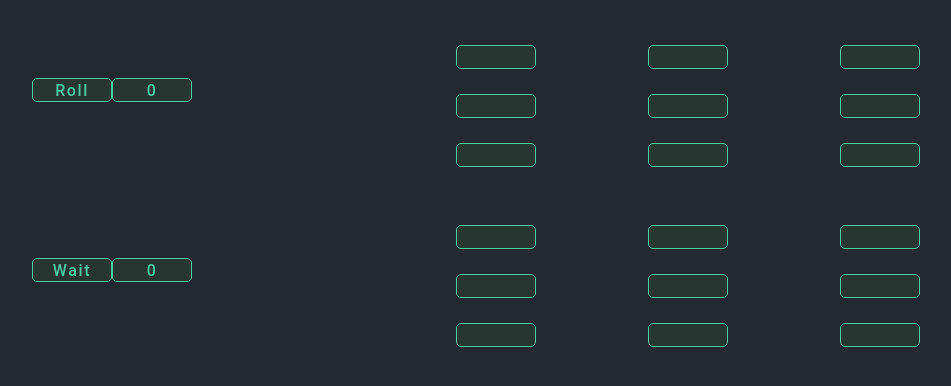
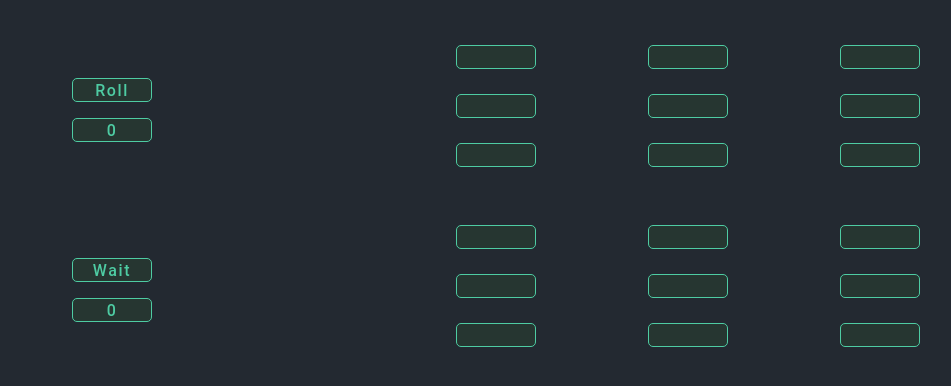
Before and after one commit to ALostCAWs/knucklebones, a Vue app: page / in a window 1280 px wide. Shown: the top 386 px of the page, without its empty margins (176-1127 px from the left). Built offline with nearby package versions, Linux system fonts and the light colour scheme.

Commit message:
Styling updates

```diff
--- a/src/App.vue
+++ b/src/App.vue
@@ -269,7 +269,17 @@ button:hover:not(:disabled),
 }
 
 .throw-container {
+  display: flex;
+  flex-direction: column;
   margin: auto;
+}
+
+.throw-container button:first-of-type {
+  margin-top: 2.5em;
+}
+
+.throw-container button:last-of-type {
+  margin-top: 1em;
 }
 
 .gameOver {
```
